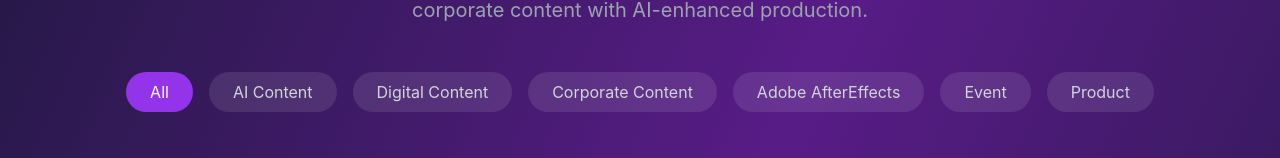
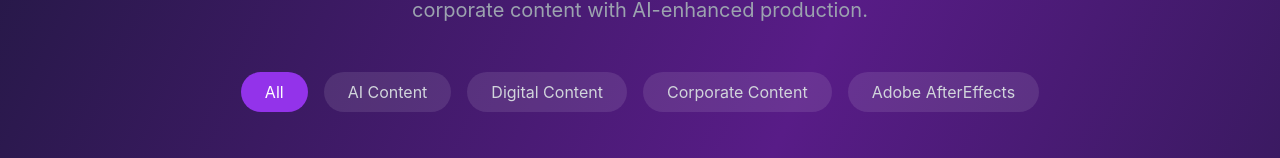
Before and after one commit to Taxi29/BT-2025website, a React (Create React App) app: page / in a window 1280 px wide. Shown: the part 976-1134 px from the top of the page. Built offline with nearby package versions, Linux system fonts and the light colour scheme; the HTML template or start-up script is replaced by a standard one.

Commit message:
removed pagination

```diff
--- a/src/App.tsx
+++ b/src/App.tsx
@@ -40,23 +40,23 @@ const App = () => {
       thumbnail: '/Thumbnail_Images/MauryGraphicsThumb.jpg',
       year: '2010-2022'
     },
-    {
-      id: '321654987',
-      title: 'Event Coverage',
-      description: 'Dynamic event coverage with multiple camera angles.',
-      category: 'Event',
-      thumbnail: 'https://images.unsplash.com/photo-1492691527719-9d1e07e534b4?w=400&h=225&fit=crop',
-      year: '2024'
-    },
-    {
-      id: '654987321',
-      title: 'Product Showcase',
-      description: 'High-end product visualization with motion graphics.',
-      category: 'Product',
-      thumbnail: 'https://images.unsplash.com/photo-1581833971358-2c8b550f87b3?w=400&h=225&fit=crop',
-      year: '2023'
-    }
-  ];
+    // {
+    //   id: '321654987',
+    //   title: 'Event Coverage',
+    //   description: 'Dynamic event coverage with multiple camera angles.',
+    //   category: 'Event',
+    //   thumbnail: 'https://images.unsplash.com/photo-1492691527719-9d1e07e534b4?w=400&h=225&fit=crop',
+    //   year: '2024'
+    // },
+    // {
+    //   id: '654987321',
+    //   title: 'Product Showcase',
+    //   description: 'High-end product visualization with motion graphics.',
+    //   category: 'Product',
+    //   thumbnail: 'https://images.unsplash.com/photo-1581833971358-2c8b550f87b3?w=400&h=225&fit=crop',
+    //   year: '2023'
+    // }
+  ];//
 
   const categories = ['All', ...new Set(videos.map(video => video.category))];
   const [selectedCategory, setSelectedCategory] = useState('All');
@@ -107,15 +107,15 @@ const App = () => {
             Your brand needs attention grabbing videos, graphics, images, logos and websites that use AI-powered creativity.
           </p>
           <div className="flex justify-center space-x-6">
-          <button
+        <button
             onClick={() => {
             navigator.clipboard.writeText('btcontentai@gmail.com');
             alert('Email copied to clipboard!');
           }}
-  className="flex items-center space-x-2 bg-purple-600 hover:bg-purple-700 px-6 py-3 rounded-full transition-colors">
-  <Mail size={20} />
-  <span>Copy Email</span>
-</button>
+          className="flex items-center space-x-2 bg-purple-600 hover:bg-purple-700 px-6 py-3 rounded-full transition-colors">
+          <Mail size={20} />
+          <span>Copy Email</span>
+        </button>
             <a href="#portfolio" className="flex items-center space-x-2 border border-white/30 hover:bg-white/10 px-6 py-3 rounded-full transition-colors">
               <Play size={20} />
               <span>View Work</span>
@@ -192,7 +192,7 @@ const App = () => {
           </div>
 
           {/* Pagination */}
-          {totalPages > 1 && (
+          {/* {totalPages > 1 && (
             <div className="flex justify-center items-center space-x-4">
               <button
                 onClick={prevPage}
@@ -212,7 +212,7 @@ const App = () => {
                 <ChevronRight size={24} />
               </button>
             </div>
-          )}
+          )} */}
         </div>
       </section>
 
```
